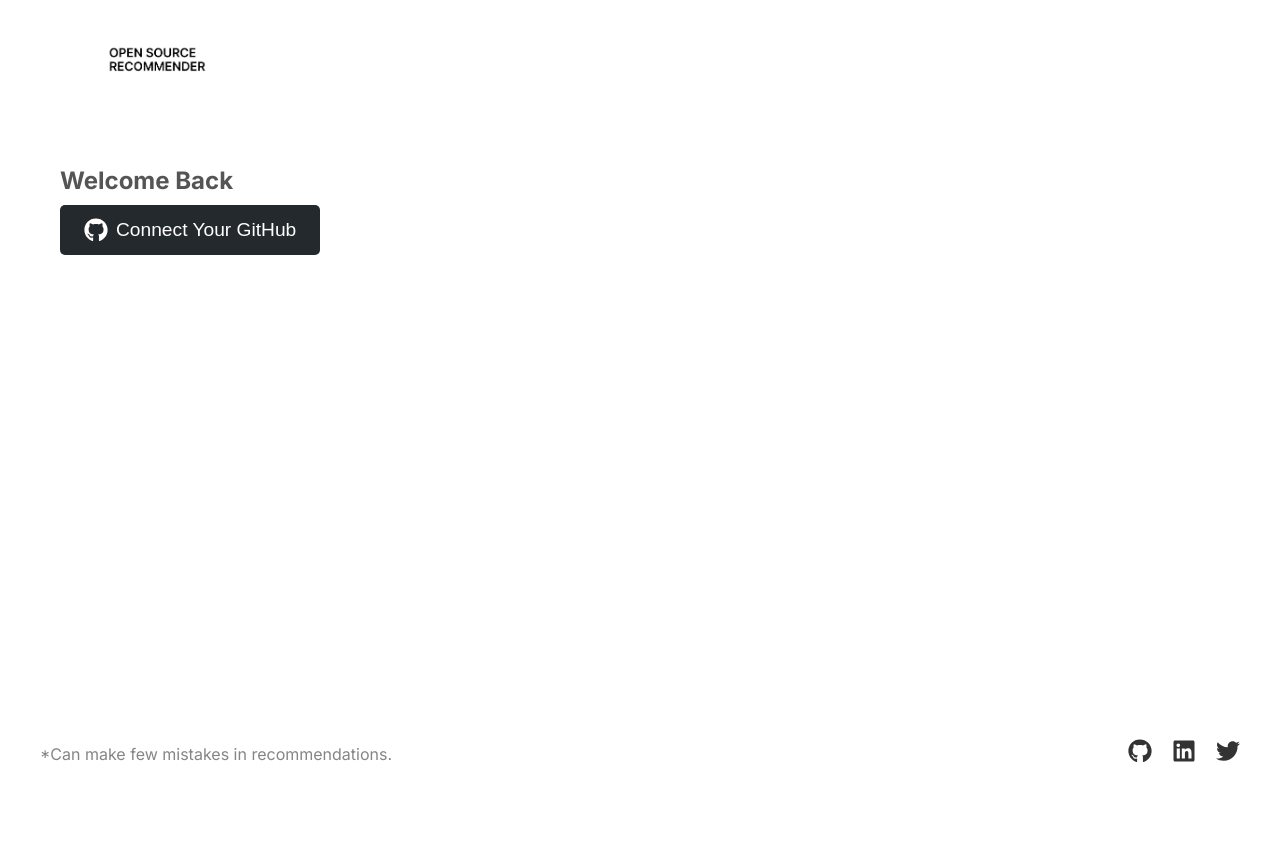
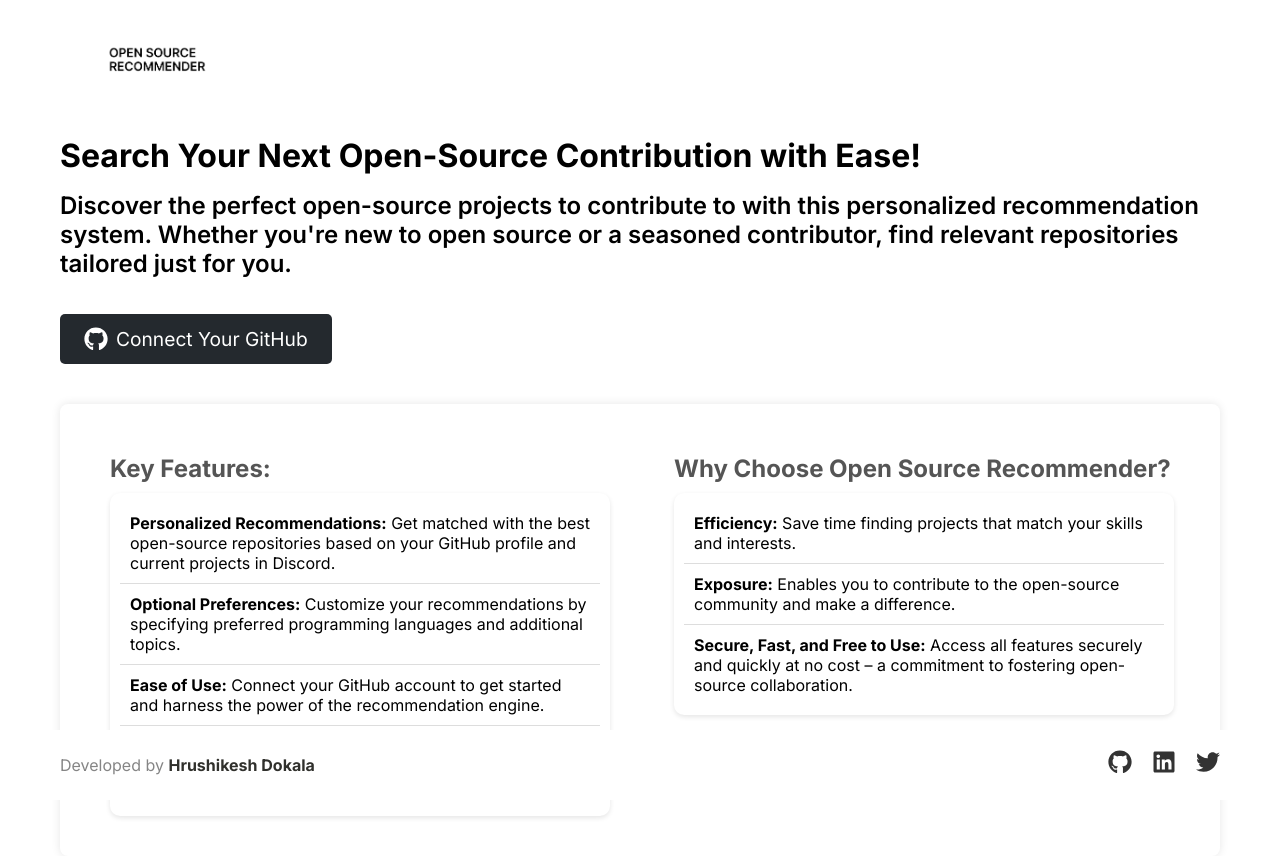
Before and after one commit to Hk669/Open-Source-Recommender, a React (Create React App) app in the folder client/: page / in a window 1280 px wide. Shown: the top 856 px of the page. Built offline with nearby package versions, Linux system fonts and the light colour scheme.

Commit message:
1. major updates on the design

```diff
--- a/client/src/App.jsx
+++ b/client/src/App.jsx
@@ -8,6 +8,8 @@ import Navbar from "./components/Navbar/Navbar";
 import Footer from "./components/Footer/Footer";
 import Login from "./components/Login/Login";
 import { useNavigate } from "react-router-dom";
+import { Routes, Route } from "react-router-dom";
+import GithubCallback from "./components/GithubCallback";
 
 function App() {
   const [recommendations, setRecommendations] = useState([]);
@@ -18,7 +20,7 @@ function App() {
 
   useEffect(() => {
     const checkAuth = async () => {
-      const token = localStorage.getItem("github_token");
+      const token = localStorage.getItem("jwt_token");
       if (token) {
         try {
           const response = await fetch("http://127.0.0.1:8000/verify-token", {
@@ -31,10 +33,10 @@ function App() {
           if (response.ok) {
             const data = await response.json();
             setIsAuthenticated(true);
-            setUserData(data.user_data);
+            setUserData(data); // The backend now returns only necessary user information
             navigate("/recommender");
           } else {
-            localStorage.removeItem("github_token");
+            localStorage.removeItem("jwt_token");
             navigate("/");
           }
         } catch (error) {
@@ -58,26 +60,29 @@ function App() {
     }
   };
 
+  const handleLogout = () => {
+    localStorage.removeItem("jwt_token");
+    setIsAuthenticated(false);
+    setUserData(null);
+    navigate("/login");
+  };
+
     return (
       <div className="App">
-      <Navbar isAuthenticated={isAuthenticated} userData={userData} />
+        <Navbar isAuthenticated={isAuthenticated} userData={userData} onLogout={handleLogout} />
         <div className="app-container">
-        {!isAuthenticated ? (
-          <Login />
-        ) : (
+          <Routes>
+            <Route path="/login" element={<Login />} />
+            <Route path="/auth-callback" element={<GithubCallback />} />
+            <Route
+              path="/recommender"
+              element={
+                isAuthenticated ? (
                   <>
-            <div
-              className={`form-container ${
-                recommendations.length > 0 ? "with-recommendations" : ""
-              }`}
-            >
+                    <div className={`form-container ${recommendations.length > 0 ? "with-recommendations" : ""}`}>
                       <Input onSubmit={handleSubmit} userData={userData} />
                     </div>
-            <div
-              className={`recommendations-container ${
-                recommendations.length > 0 ? "visible" : ""
-              }`}
-            >
+                    <div className={`recommendations-container ${recommendations.length > 0 ? "visible" : ""}`}>
                       {loading ? (
                         <div className="loading-container">
                           <div className="loader"></div>
@@ -88,12 +93,18 @@ function App() {
                       ) : null}
                     </div>
                   </>
-        )}
+                ) : (
+                  <Login />
+                )
+              }
+            />
+            <Route path="*" element={<Login />} />
+          </Routes>
         </div>
         <ToastContainer />
         <Footer />
       </div>
     );
-}
+  };
 
 export default App;
--- a/client/src/components/Footer/Footer.css
+++ b/client/src/components/Footer/Footer.css
@@ -20,6 +20,21 @@
 .footer-content p {
   color: #858585;
 
+}
+
+.footer-content a {
+  text-decoration: none;
+  color: rgb(48, 48, 44);
+}
+
+.footer-content a:hover {
+  text-decoration: none;
+  background: linear-gradient(to right, #fa0366 -40%, #000000 140%);
+  background-clip: text;
+  -webkit-background-clip: text;
+  -webkit-text-fill-color: transparent;
+  font-weight: 700;
+  cursor: pointer;
 }
 
 .social-links {
--- a/client/src/components/Footer/Footer.jsx
+++ b/client/src/components/Footer/Footer.jsx
@@ -6,7 +6,12 @@ const Footer = () => {
   return (
     <footer className="footer">
       <div className="footer-content">
-        <p>*Can make few mistakes in recommendations.</p>
+        <p>
+          Developed by{" "}
+          <strong>
+            <a href="https://github.com/Hk669">Hrushikesh Dokala</a>
+          </strong>
+        </p>
         <div className="social-links">
           <a
             href="https://github.com/Hk669/Open-Source-Recommender"
--- a/client/src/components/GithubCallback.jsx
+++ b/client/src/components/GithubCallback.jsx
@@ -7,10 +7,10 @@ const GithubCallback = () => {
   useEffect(() => {
     const urlParams = new URLSearchParams(window.location.search);
     const authenticated = urlParams.get("authenticated");
-    const accessToken = urlParams.get("access_token");
+    const jwtToken = urlParams.get("jwt");
 
-    if (authenticated === "true" && accessToken) {
-      localStorage.setItem("github_token", accessToken);
+    if (authenticated === "true" && jwtToken) {
+      localStorage.setItem("jwt_token", jwtToken);
       navigate("/recommender");
     } else {
       navigate("/");
--- a/client/src/components/Input/Input.css
+++ b/client/src/components/Input/Input.css
@@ -1,11 +1,13 @@
 form {
   background: white;
   padding: 20px;
+  padding-top: 50px;
   border-radius: 10px;
   box-shadow: 0 2px 5px rgba(0, 0, 0, 0.1);
   width: 90%;
   max-width: 550px;
   margin: 0 auto;
+  padding-left: 40px;
 }
 
 
@@ -18,7 +20,7 @@ form label {
 }
 
 form input {
-    width: 90%;
+    width: 95%;
     padding: 10px;
     margin-bottom: 15px;
     border: 1px solid #ccc;
--- a/client/src/components/Input/Input.jsx
+++ b/client/src/components/Input/Input.jsx
@@ -9,13 +9,13 @@ const Input = ({ onSubmit }) => {
   const [extraTopics, setExtraTopics] = useState([]);
   const [languageInput, setLanguageInput] = useState("");
   const [extraTopicInput, setExtraTopicInput] = useState("");
+  const [loading, setLoading] = useState(false);
 
   const handleSubmit = async (e) => {
     e.preventDefault();
-    const accessToken = localStorage.getItem("github_token");
-    console.log(accessToken);
-    if (!accessToken) {
-      toast.error("Access token not found. Please log in.", {
+    const jwtToken = localStorage.getItem("jwt_token");
+    if (!jwtToken) {
+      toast.error("JWT token not found. Please log in.", {
         position: "top-right",
       });
       return;
@@ -25,11 +25,14 @@ const Input = ({ onSubmit }) => {
       const response = await axios.post(
         "http://127.0.0.1:8000/api/recommendations/",
         {
-          username,
-          access_token: accessToken,
           languages: languages,
           extra_topics: extraTopics,
         },
+        {
+          headers: {
+            Authorization: `Bearer ${jwtToken}`,
+          },
+        }
       );
       onSubmit(response.data.recommendations);
     } catch (error) {
@@ -46,6 +49,8 @@ const Input = ({ onSubmit }) => {
           position: "top-right",
         });
       }
+    } finally {
+      setLoading(false);
     }
   };
 
@@ -145,7 +150,9 @@ const Input = ({ onSubmit }) => {
           placeholder="Type and press Enter to add"
         />
       </label>
-      <button type="submit">Get Recommendations</button>
+      <button type="submit" disabled={loading}>
+        {loading ? "Fetching Recommendations..." : "Get Recommendations"}
+      </button>
     </form>
   );
 };
--- a/client/src/components/Login/Login.css
+++ b/client/src/components/Login/Login.css
@@ -22,3 +22,37 @@
   font-size: 1.5rem;
   margin-right: 0.5rem;
 }
+
+h3 {
+  margin-top: 1rem;
+  font-size: 1.5rem;
+  font-weight: 600;
+  margin-bottom: 1rem;
+
+}
+
+.features-container {
+  display: flex;
+  gap: 4rem;
+  background-color: #ffffff;
+  padding: 20px;
+  border-radius: 8px;
+  box-shadow: 0 0 10px rgba(0, 0, 0, 0.1);
+  margin-top: 20px;
+  padding-left: 50px;
+}
+
+.features-container ul li:hover {
+  text-decoration: none;
+  background: linear-gradient(to right, #fa0366 -40%, #000000 140%);
+  background-clip: text;
+  -webkit-background-clip: text;
+  -webkit-text-fill-color: transparent;
+  font-weight: 700;
+  cursor: pointer;
+}
+
+.features-container ul {
+  list-style-type: none;
+  padding: 10px;
+}
--- a/client/src/components/Login/Login.jsx
+++ b/client/src/components/Login/Login.jsx
@@ -10,11 +10,70 @@ const Login = () => {
 
   return (
     <div className="login-container">
-      <h2>Welcome Back</h2>
+      <h1>Search Your Next Open-Source Contribution with Ease!</h1>
+      <h3>
+        Discover the perfect open-source projects to contribute to with this
+        personalized recommendation system. Whether you're new to open source or
+        a seasoned contributor, find relevant repositories tailored just for
+        you.
+      </h3>
+      <br></br>
+
       <button className="github-login-button" onClick={handleLogin}>
         <FaGithub className="github-icon" />
         <span>Connect Your GitHub</span>
       </button>
+
+      <br></br>
+      <div className="features-container">
+        <div className="key-features">
+          <h2>Key Features:</h2>
+          <ul>
+            <li>
+              <strong>Personalized Recommendations:</strong> Get matched with
+              the best open-source repositories based on your GitHub profile and
+              current projects in Discord.
+            </li>
+            <li>
+              <strong>Optional Preferences:</strong> Customize your
+              recommendations by specifying preferred programming languages and
+              additional topics.
+            </li>
+            <li>
+              <strong>Ease of Use:</strong> Connect your GitHub account to get
+              started and harness the power of the recommendation engine.
+            </li>
+            <li>
+              <strong>Explore and Contribute:</strong> Expand your horizons by
+              exploring new technologies and projects aligned with your
+              interests and expertise.
+            </li>
+          </ul>
+        </div>
+
+        <div className="why-choose">
+          <h2>Why Choose Open Source Recommender?</h2>
+          <ul>
+            <li>
+              <strong>Efficiency:</strong> Save time finding projects that match
+              your skills and interests.
+            </li>
+            <li>
+              <strong>Exposure:</strong> Enables you to contribute to
+              the open-source community and make a difference.
+            </li>
+            <li>
+              <strong>Secure, Fast, and Free to Use:</strong> Access all
+              features securely and quickly at no cost – a commitment to
+              fostering open-source collaboration.
+            </li>
+          </ul>
+        </div>
+      </div>
+
+      <br />
+
+      <br></br>
     </div>
   );
 };
--- a/client/src/index.js
+++ b/client/src/index.js
@@ -1,16 +1,37 @@
 import React from "react";
 import ReactDOM from "react-dom/client";
-import { BrowserRouter as Router, Route, Routes } from "react-router-dom";
+import "./index.css";
 import App from "./App";
-import GithubCallback from "./components/GithubCallback";
+import { BrowserRouter as Router } from "react-router-dom";
+import axios from "axios";
+import { refreshToken } from "./utils/auth";
+
+// Set up axios interceptor for token refresh
+axios.interceptors.response.use(
+  (response) => response,
+  async (error) => {
+    const originalRequest = error.config;
+    if (error.response.status === 401 && !originalRequest._retry) {
+      originalRequest._retry = true;
+      try {
+        const newToken = await refreshToken();
+        axios.defaults.headers.common["Authorization"] = `Bearer ${newToken}`;
+        return axios(originalRequest);
+      } catch (refreshError) {
+        // If refresh fails, redirect to login
+        window.location.href = "/login";
+        return Promise.reject(refreshError);
+      }
+    }
+    return Promise.reject(error);
+  }
+);
 
 const root = ReactDOM.createRoot(document.getElementById("root"));
 root.render(
-  <Router>
-    <Routes>
-      <Route path="/" element={<App />} />
-      <Route path="/auth-callback" element={<GithubCallback />} />
-      <Route path="/recommender" element={<App />} />
-    </Routes>
-  </Router>
+  <React.StrictMode>
+    <Router>
+      <App />
+    </Router>
+  </React.StrictMode>
 );
--- a/client/src/utils/auth.js
+++ b/client/src/utils/auth.js
@@ -1,9 +1,9 @@
-// utils/auth.js
+// src/utils/auth.js
 import axios from "axios";
 
 export const refreshToken = async () => {
+  const currentToken = localStorage.getItem("jwt_token");
   try {
-    const currentToken = localStorage.getItem("session_token");
     const response = await axios.post(
       "http://127.0.0.1:8000/refresh-token",
       {},
@@ -13,12 +13,12 @@ export const refreshToken = async () => {
         },
       }
     );
-    const newToken = response.data.session_token;
-    localStorage.setItem("session_token", newToken);
+    const newToken = response.data.jwt;
+    localStorage.setItem("jwt_token", newToken);
     return newToken;
   } catch (error) {
     console.error("Error refreshing token:", error);
-    localStorage.removeItem("session_token");
+    localStorage.removeItem("jwt_token");
     window.location.href = "/login";
   }
 };
```
Lines whose indentation alone changed are shown as unchanged.
